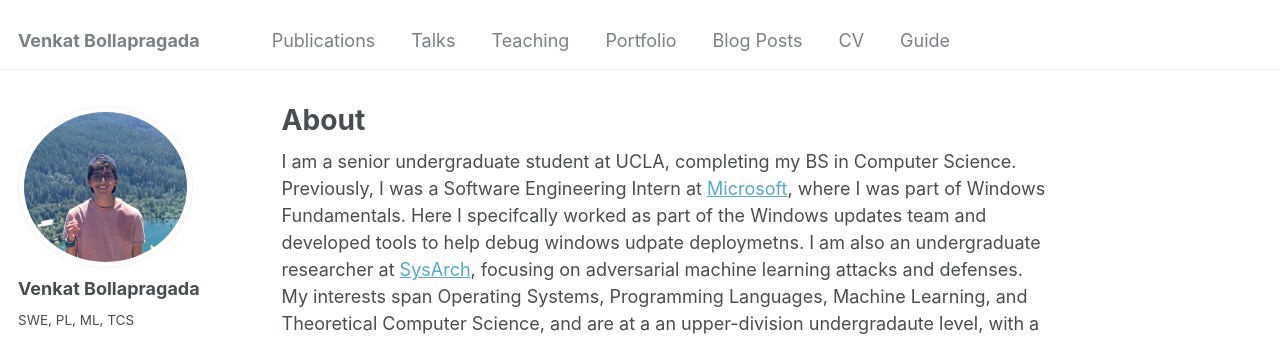
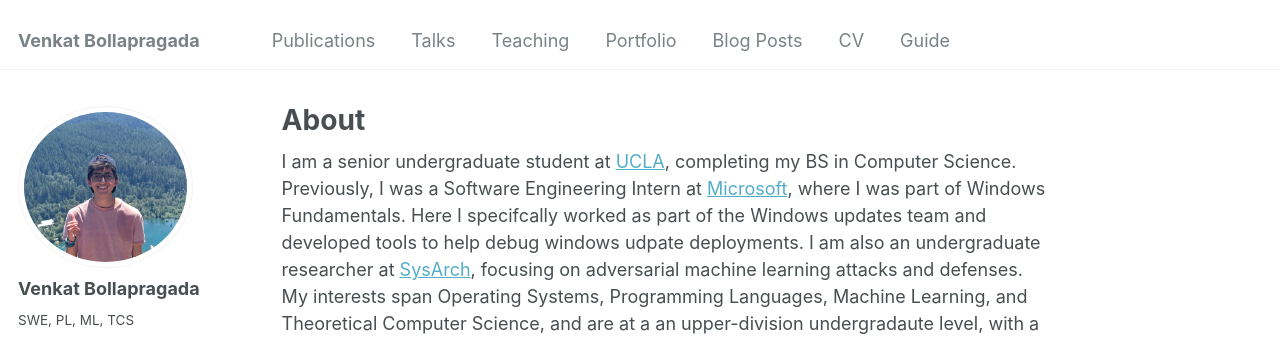
Before and after one commit to vbKenobi/vbKenobi.github.io, a Jekyll site: the page built from _pages/about.md, in a window 1280 px wide and 900 px high. Shown: the top 341 px of the window. Built offline with Jekyll 4.4.1, drawn with Linux system fonts in a browser that asks for light colours; emoji names are drawn with the system emoji font.

Commit message:
about update

```diff
--- a/_pages/about.md
+++ b/_pages/about.md
@@ -7,7 +7,7 @@ redirect_from:
   - /about.html
 ---
 
-I am a senior undergraduate student at UCLA, completing my BS in Computer Science. Previously, I was a Software Engineering Intern at [Microsoft](https://www.microsoft.com/en-us/), where I was part of Windows Fundamentals. Here I specifcally worked as part of the Windows updates team and developed tools to help debug windows udpate deploymetns. I am also an undergraduate researcher at [SysArch](https://ssysarch.ee.ucla.edu/), focusing on adversarial machine learning attacks and defenses. My interests span Operating Systems, Programming Languages, Machine Learning, and Theoretical Computer Science, and are at a an upper-division undergradaute level, with a few graduate level courses in Machine Learning.
+I am a senior undergraduate student at [UCLA](https://www.cs.ucla.edu/), completing my BS in Computer Science. Previously, I was a Software Engineering Intern at [Microsoft](https://www.microsoft.com/en-us/), where I was part of Windows Fundamentals. Here I specifcally worked as part of the Windows updates team and developed tools to help debug windows udpate deployments. I am also an undergraduate researcher at [SysArch](https://ssysarch.ee.ucla.edu/), focusing on adversarial machine learning attacks and defenses. My interests span Operating Systems, Programming Languages, Machine Learning, and Theoretical Computer Science, and are at a an upper-division undergradaute level, with a few graduate level courses in Machine Learning.
 
 
 More About Me
```
